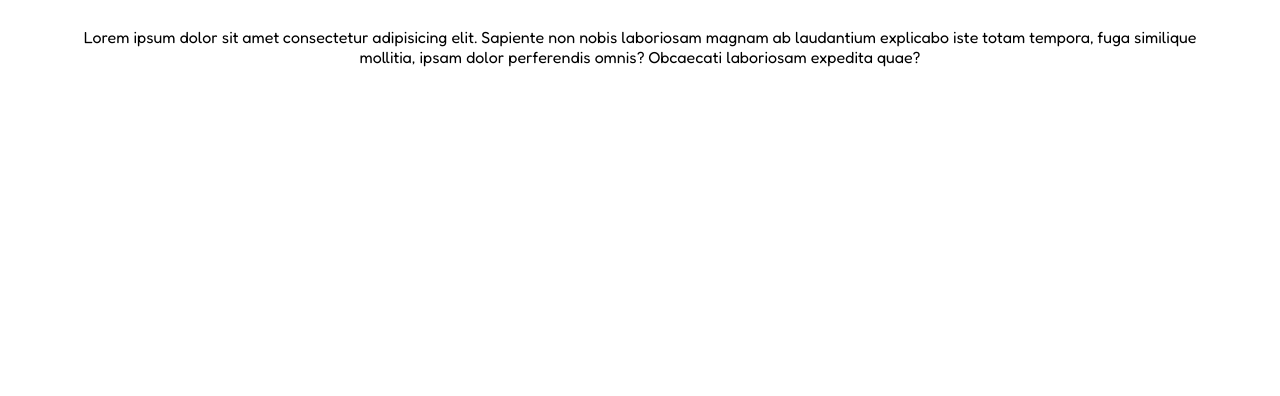
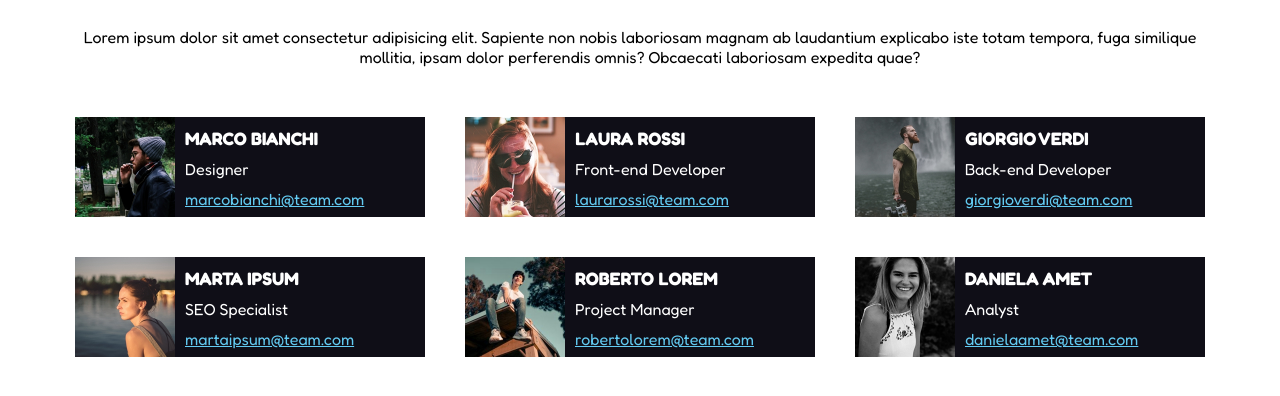
Before and after one commit to PaoloGiovannini/html-css-float-cards, a plain HTML site: page index.html in a window 1280 px wide. Shown: the part 72-468 px from the top of the page. Drawn offline with Linux system fonts and the light colour scheme.

Commit message:
fine progetto float

```diff
--- a/css/style.css
+++ b/css/style.css
@@ -6,7 +6,7 @@
 
  .container{
     max-width: 1170px;
-    margin: auto;
+    margin: 0 auto;
     font-family: 'Fredoka', sans-serif;
  }
 
@@ -19,3 +19,42 @@
  p{
     text-align: center;
  }
+
+ .columns{
+    margin-top: 30px;
+ }
+
+ .clearfix::after {
+    content: '';
+    clear:both;
+    display: table;
+}
+
+ .col{
+    float: left;
+    width: calc(100% / 3 - 40px);
+    margin: 20px;
+    background-color: #0F0E17;
+    color: white;
+}
+
+.col img {
+    height: 100px;
+    float: left;
+    margin-right: 10px;
+}
+
+span, a {
+    display: block;
+    padding: 5px;
+}
+
+span.nomi{
+    font-weight: bold;
+    font-size: 18px;
+    margin-top: 5px;
+}
+
+.col a{
+    color: #63CBF2;
+}
--- a/index.html
+++ b/index.html
@@ -15,6 +15,65 @@
        <main class="container">
             <h1>Meet Our Team</h1>
             <p>Lorem ipsum dolor sit amet consectetur adipisicing elit. Sapiente non nobis laboriosam magnam ab laudantium explicabo iste totam tempora, fuga similique mollitia, ipsam dolor perferendis omnis? Obcaecati laboriosam expedita quae?</p>
+
+            <div class="columns clearfix">
+
+                <!--Marco Bianchi-->
+                <div class="col">
+                    <img src="img/male1.png" alt="foto Marco Bianchi">
+                    <span class="nomi">MARCO BIANCHI</span>
+                    <span>Designer</span>
+                    <a href="mailto:marcobianchi@team.com">marcobianchi@team.com</a>
+                </div>
+                <!--fine Marco Bianchi-->
+
+                <!--Laura Rossi-->
+                <div class="col">
+                    <img src="img/female1.png" alt="foto Laura Rossi">
+                    <span class="nomi">LAURA ROSSI</span>
+                    <span>Front-end Developer</span>
+                    <a href="mailto:laurarossi@team.com">laurarossi@team.com</a>
+                </div>
+                <!--fine Laura Rossi-->
+
+                <!--Giorgio Verdi-->
+                <div class="col">
+                    <img src="img/male2.png" alt="foto Giorgio Verdi">
+                    <span class="nomi">GIORGIO VERDI</span>
+                    <span>Back-end Developer</span>
+                    <a href="mailto:giorgioverdi@team.com">giorgioverdi@team.com</a>
+                </div>
+                <!--fine Giorgio Verdi-->
+
+                <!--Marta Ipsum-->
+                <div class="col">
+                    <img src="img/female2.png" alt="foto Marta Ipsum">
+                    <span class="nomi">MARTA IPSUM</span>
+                    <span>SEO Specialist</span>
+                    <a href="mailto:martaipsum@team.com">martaipsum@team.com</a>
+                </div>
+                <!--fine Marta Ipsum-->
+
+                <!--Roberto Lorem-->
+                <div class="col">
+                    <img src="img/male3.png" alt="foto Roberto Lorem">
+                    <span class="nomi">ROBERTO LOREM</span>
+                    <span>Project Manager</span>
+                    <a href="mailto:robertolorem@team.com">robertolorem@team.com</a>
+                </div>
+                <!--fine Roberto Lorem-->
+
+                <!-- Daniela Amet -->
+                <div class="col">
+                    <img src="img/female3.png" alt="foto Daniela Amet">
+                    <span class="nomi">DANIELA AMET</span>
+                    <span>Analyst</span>
+                    <a href="mailto:danielaamet@team.com">danielaamet@team.com</a>
+                    <!-- fine Daniela Amet -->
+                </div>
+
+            </div>
+
        </main>
     </body>
 </html>
```
